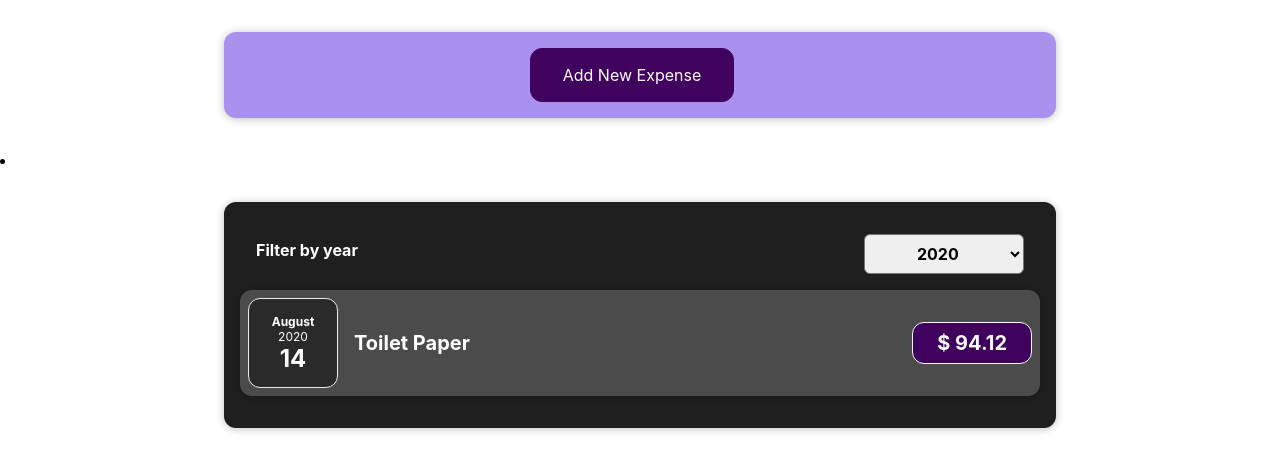
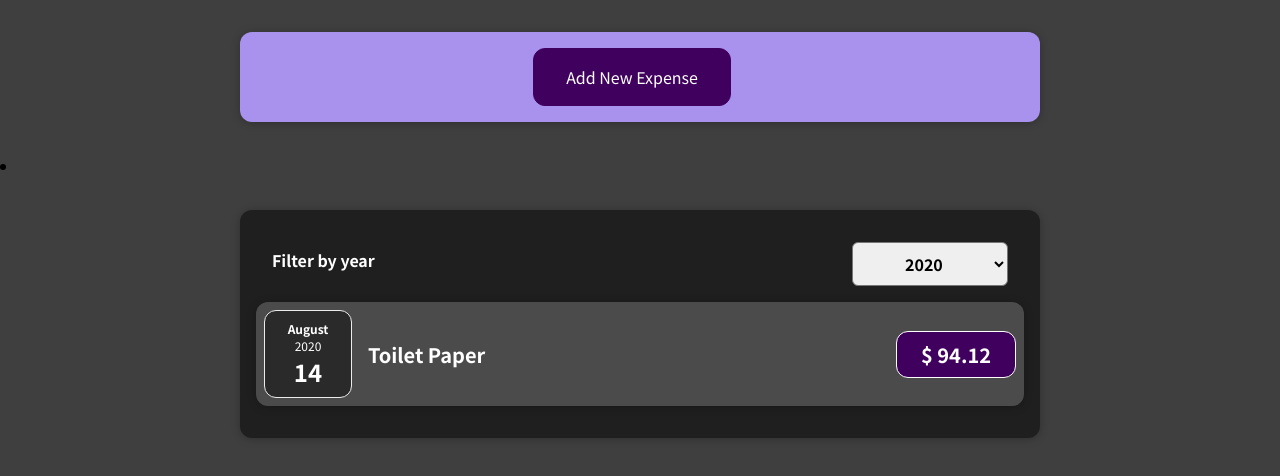
Before and after one commit to irhamsahbana/react-complete-guide, a React (Create React App) app: page / in a window 1280 px wide. Shown: the top 476 px of the page. Built offline with nearby package versions, Linux system fonts and the light colour scheme.

Commit message:
make index.js same as in course

```diff
--- a/src/index.css
+++ b/src/index.css
@@ -1,13 +1,14 @@
+@import url("https://fonts.googleapis.com/css2?family=Noto+Sans+JP:wght@400;700&display=swap");
+
+* {
+  box-sizing: border-box;
+}
+
+html {
+  font-family: "Noto Sans JP", sans-serif;
+}
+
 body {
   margin: 0;
-  font-family: -apple-system, BlinkMacSystemFont, 'Segoe UI', 'Roboto', 'Oxygen',
-    'Ubuntu', 'Cantarell', 'Fira Sans', 'Droid Sans', 'Helvetica Neue',
-    sans-serif;
-  -webkit-font-smoothing: antialiased;
-  -moz-osx-font-smoothing: grayscale;
+  background-color: #3f3f3f;
 }
-
-code {
-  font-family: source-code-pro, Menlo, Monaco, Consolas, 'Courier New',
-    monospace;
-}
```
